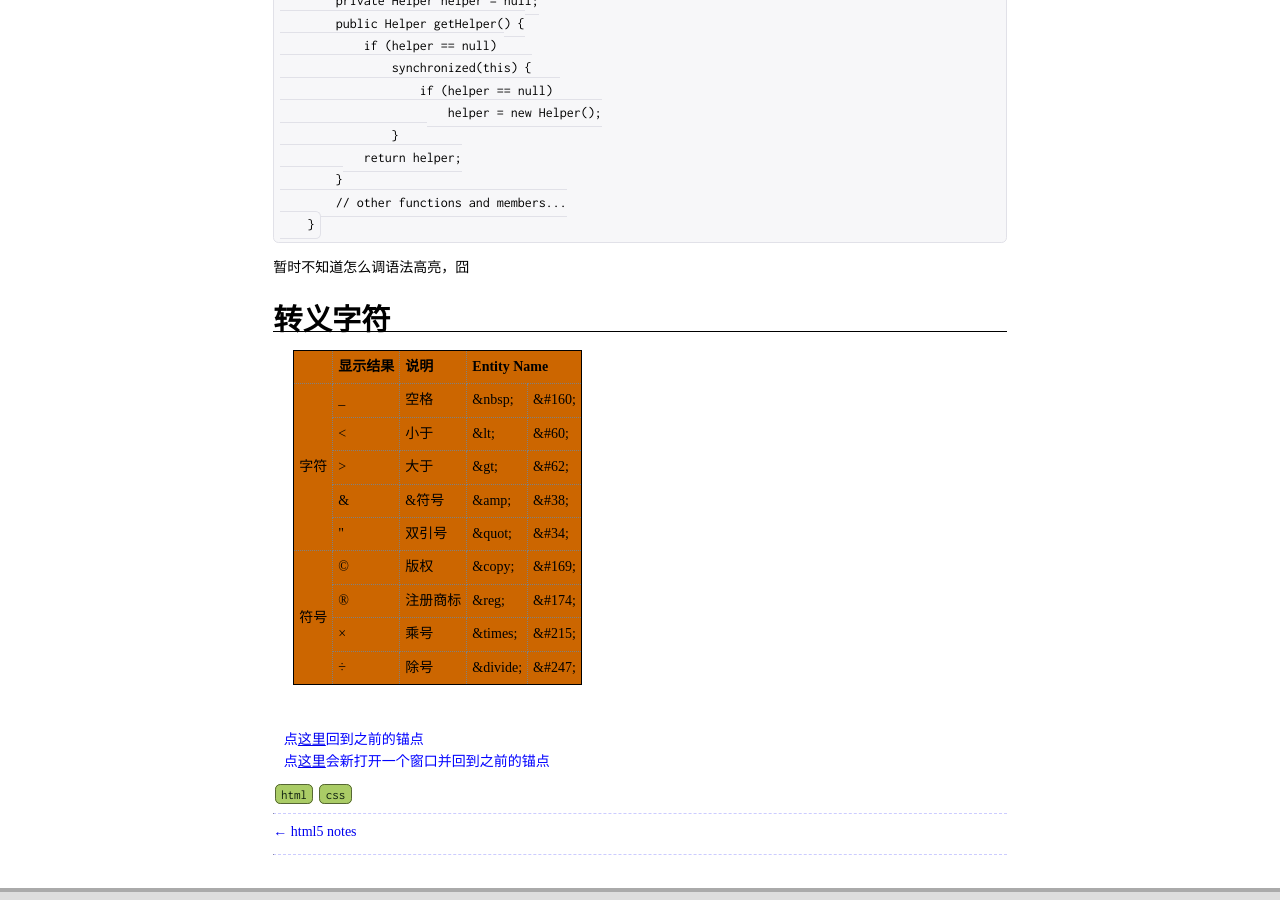
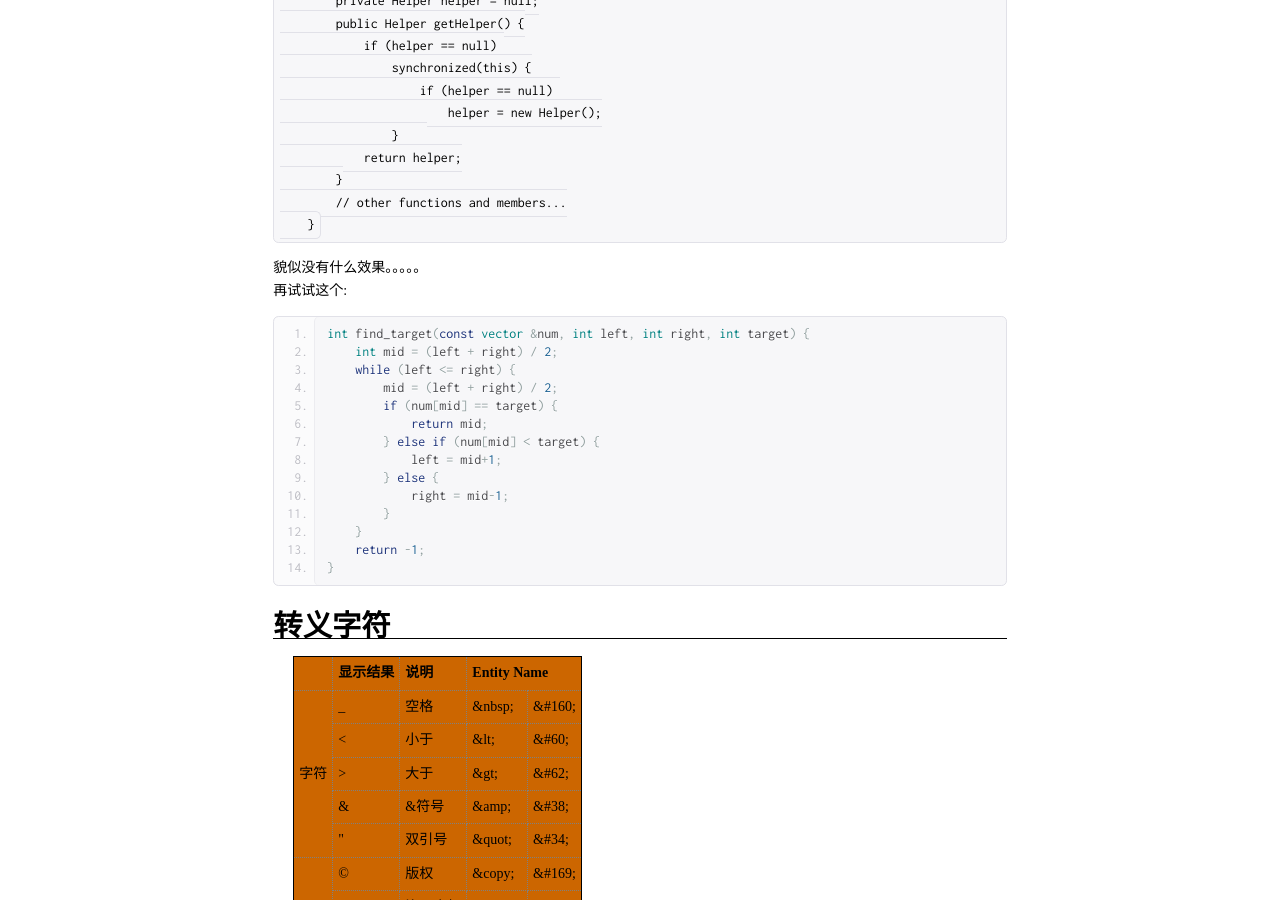
Before and after one commit to dycforever/dycforever.github.io, a Jekyll site: the page built from _posts/2014-3-2-html-css-notes.html, in a window 1280 px wide and 900 px high, scrolled down 1186 px. Built offline with Jekyll 4.4.1, drawn with Linux system fonts in a browser that asks for light colours; Markdown is read by kramdown in place of the engine named in the settings.

Commit message:
test code pretty

```diff
--- a/_posts/2014-3-2-html-css-notes.html
+++ b/_posts/2014-3-2-html-css-notes.html
@@ -92,7 +92,24 @@
         // other functions and members...
     }
 </code></pre>
-暂时不知道怎么调语法高亮，囧
+貌似没有什么效果。。。。。<br>
+再试试这个:
+<pre class="prettyprint linenums lang-cpp">
+int find_target(const vector<int> &num, int left, int right, int target) {
+    int mid = (left + right) / 2;
+    while (left <= right) {
+        mid = (left + right) / 2;
+        if (num[mid] == target) {
+            return mid;
+        } else if (num[mid] &lt; target) {
+            left = mid+1;
+        } else {
+            right = mid-1;
+        }
+    }
+    return -1;
+}
+</pre>
 </p>
 
 
```
Also changed, not shown: 1 other file.
